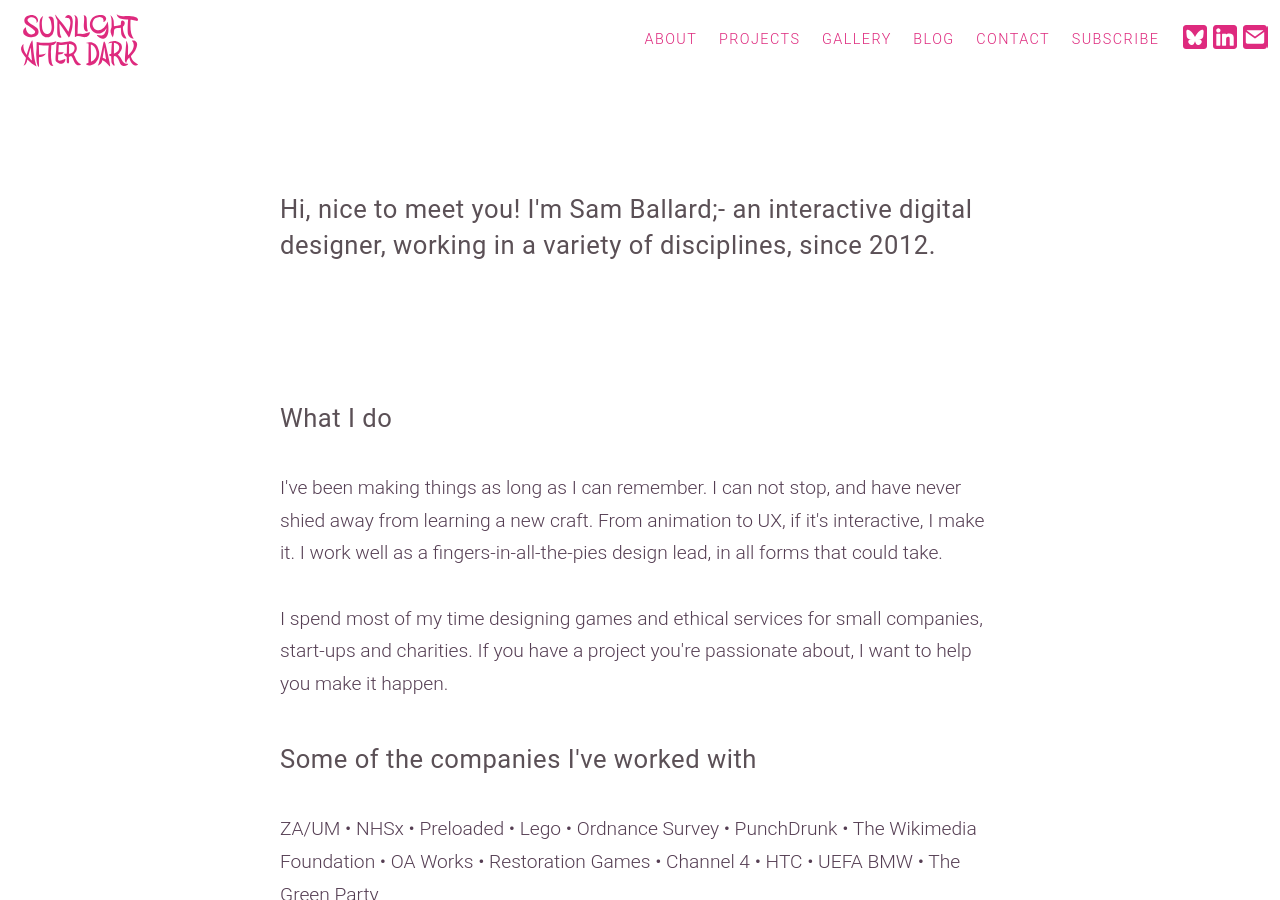
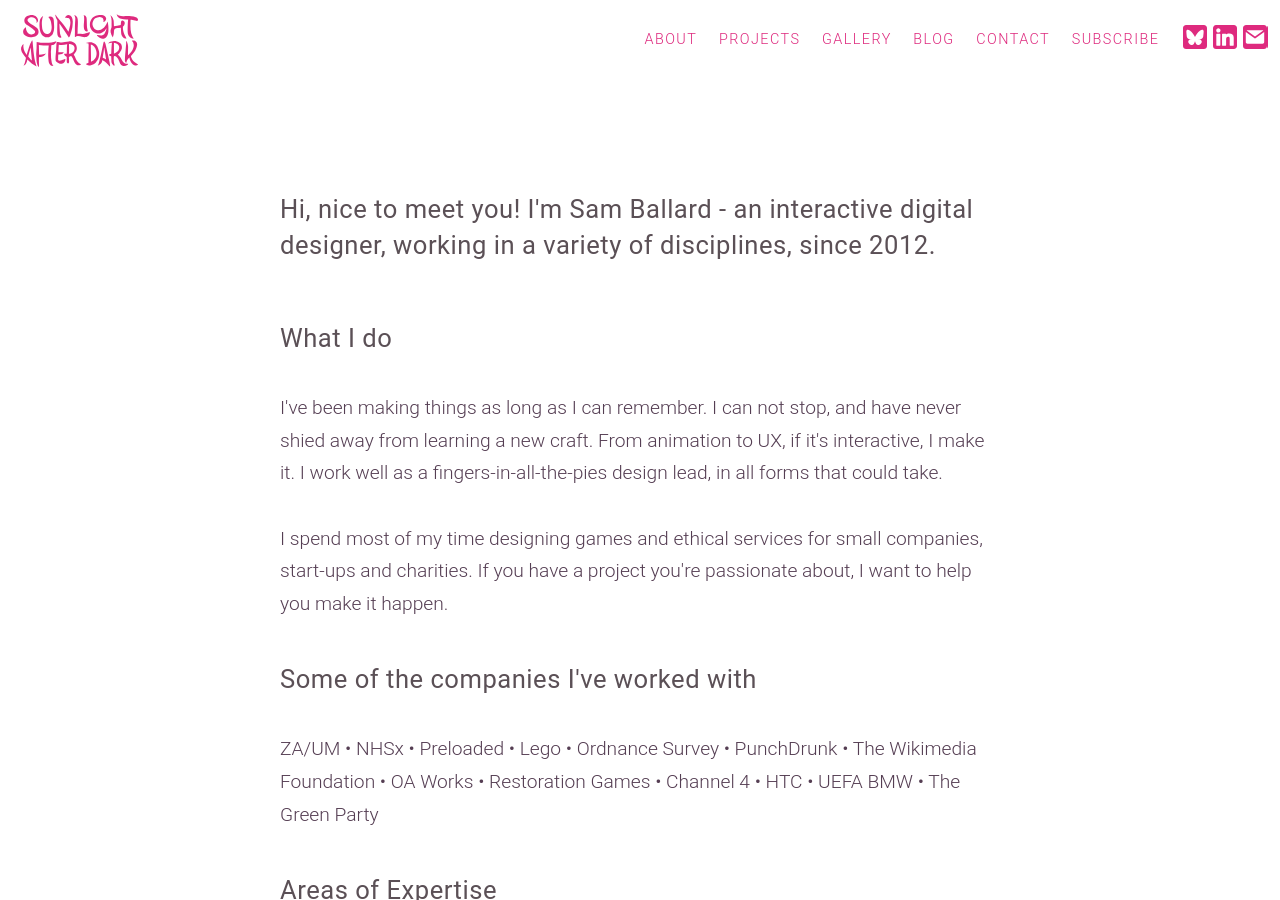
Before and after one commit to BaronBlackmore/SunlightAfterDark, a Jekyll site: the page built from about.html, in a window 1280 px wide and 900 px high. Built offline with Jekyll 4.4.1, drawn with Linux system fonts in a browser that asks for light colours; some of the changed lines change nothing that is shown; some of the changed text lies outside the part shown.

Commit message:
Update about.html

```diff
--- a/about.html
+++ b/about.html
@@ -17,10 +17,8 @@
 <div class="mobile-sidepad">
 	<div class="nav-pad"></div>
 	<h5>
-		Hi, nice to meet you! I'm Sam Ballard;- an interactive digital designer, working in a variety of disciplines, since 2012.
+		Hi, nice to meet you! I'm Sam Ballard - an interactive digital designer, working in a variety of disciplines, since 2012.
 	</h5>
-
-	<div class="nav-pad"></div>
 
 	<h5>What I do</h5>
 	<p>
@@ -45,7 +43,7 @@
 	<small>
 		Edward Saperia, Creative Director, Original Content London
 	</small>
-
+	<div class="nav-pad"></div>
 
 
 	<p><i>"Sam has a rare combination of talents. He is a creative designer who gets the big picture ; he executes it perfectly, with attention to detail, in a variety of styles ; and he is a really good communicator."</i></p>
@@ -59,14 +57,13 @@
 
 
 	<h5>But who am I really</h5>
-	<p>Ok, if you want to get to know me, here are some of the things I enjoy</p>
+	<p>Ok, if you want to get to know me, here are some of my favourite things:</p>
 
 
 </div>
-
+</div>
 
 <div class="wide-pic-holder">
 <img alt="A collage of games, music and films" src="/images/personality-grid.png">
-</div>
 
 </div>
```
